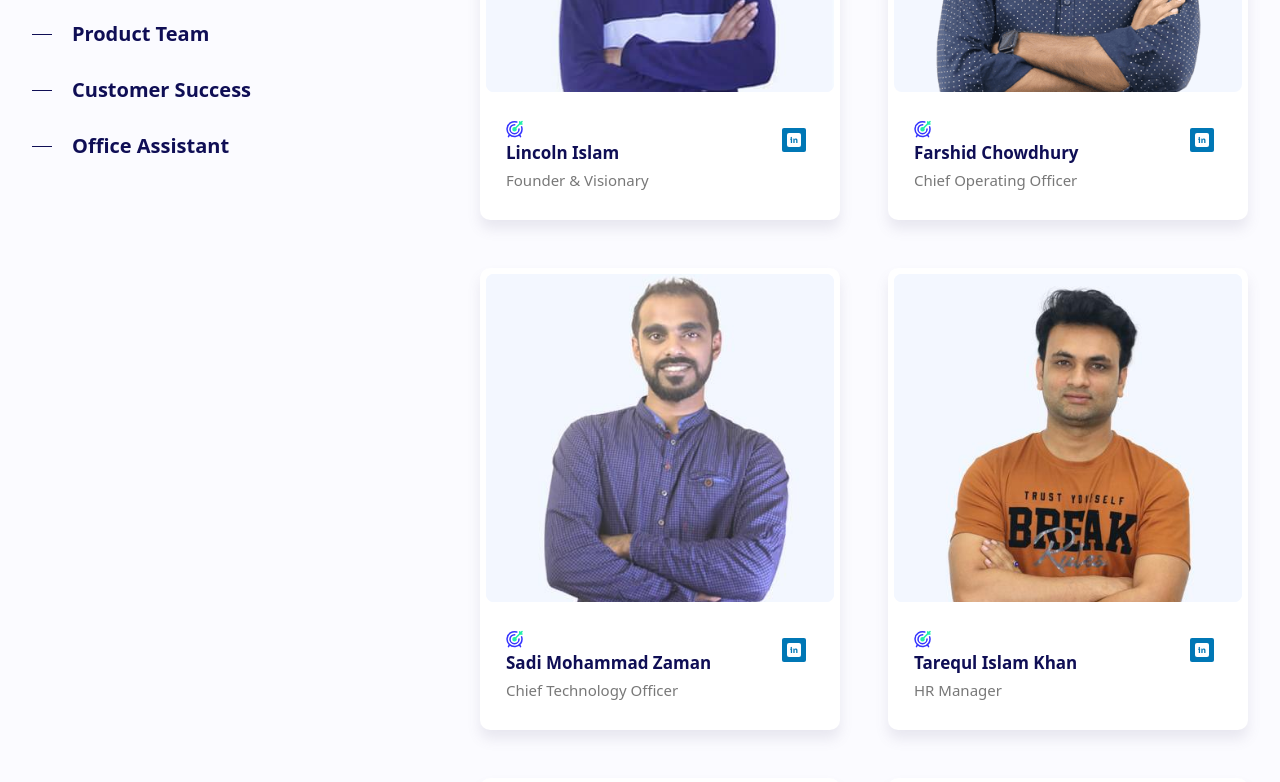
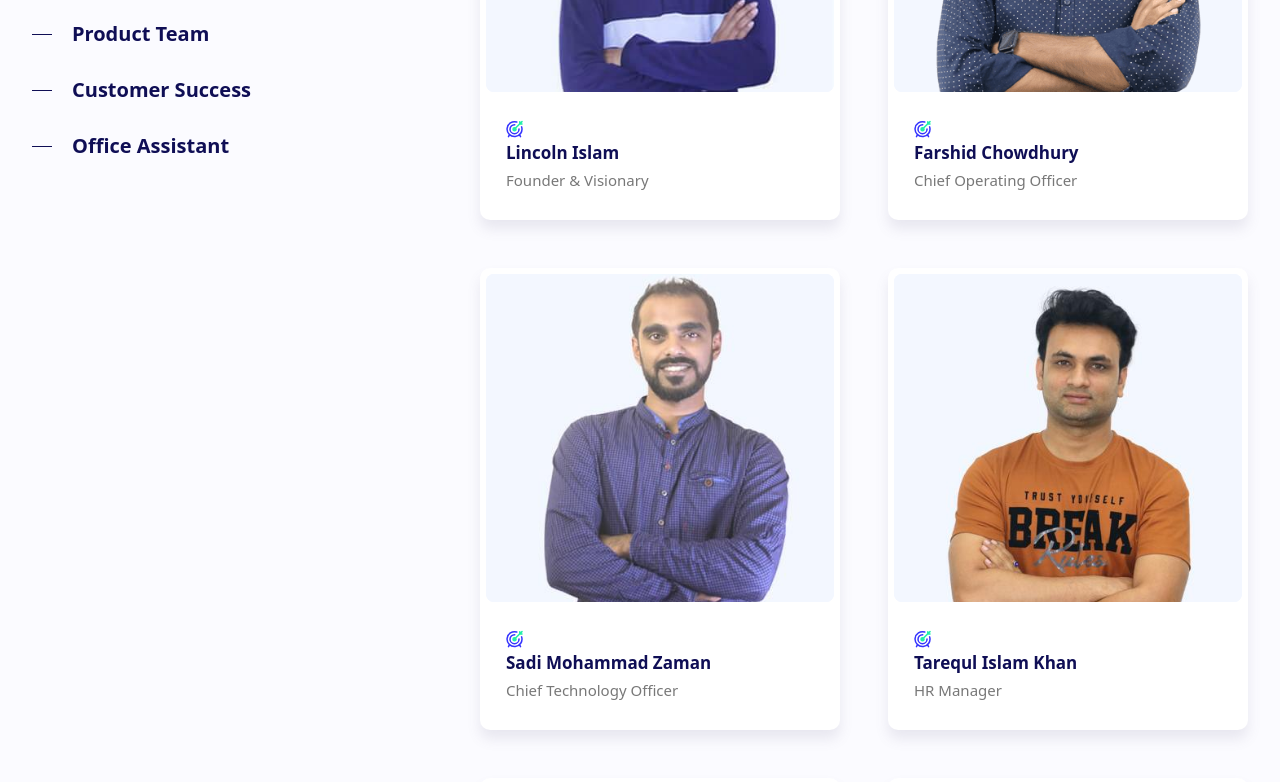
Before and after one commit to CODEREXLTD/Linno-website, a Next.js app: page /about in a window 1280 px wide. Shown: the part 4660-5442 px from the top of the page. Built offline with nearby package versions, Linux system fonts and the light colour scheme.

Commit message:
make the team member category sticky

```diff
--- a/src/app/about/Content.jsx
+++ b/src/app/about/Content.jsx
@@ -484,6 +484,7 @@ const Content = () => {
           </div>
         </div>
       </section>
+
       {/* Skills Section */}
       <section className="w-full bg-[#090936] py-[50px] md:py-[120px]">
         <div className="w-full max-w-[1440px] mx-auto px-4 sm:px-6 lg:px-8">
@@ -550,9 +551,9 @@ const Content = () => {
               software solutions for your business.
             </p>
           </div>
-          <div className="flex flex-col lg:flex-row gap-8 lg:gap-16">
+          <div className="flex flex-col md:flex-row gap-8 lg:gap-16">
             {/* Left Side - Department Filter */}
-            <div className="w-full lg:w-1/3">
+            <div className="w-full md:w-1/3 md:sticky top-20 self-start">
               <div className="space-y-4 sm:space-y-6 lg:space-y-8 mt-0 md:mt-4 lg:mt-10">
                 {departments?.map((dept, index) => (
                   <div
@@ -687,16 +688,7 @@ const Content = () => {
                               </p>
                             </div>
                           </div>
-                          <button
-                            className="flex-shrink-0 p-2 rounded-full hover:bg-gray-100 transition-colors duration-200 focus:outline-none focus:ring-2 focus:ring-blue-500 focus:ring-opacity-50"
-                            aria-label={`View ${member?.name} on LinkedIn`}
-                          >
-                            <div className="w-[18px] h-[18px] sm:w-[20px] sm:h-[20px] lg:w-[24px] lg:h-[24px] bg-[#0077b5] rounded-sm flex items-center justify-center">
-                              <div className="w-[10px] h-[10px] sm:w-[12px] sm:h-[12px] lg:w-[14px] lg:h-[14px] bg-white rounded-sm flex items-center justify-center text-[8px] font-bold text-[#0077b5]">
-                                in
-                              </div>
-                            </div>
-                          </button>
+
                         </div>
                       </div>
                     </div>
```
